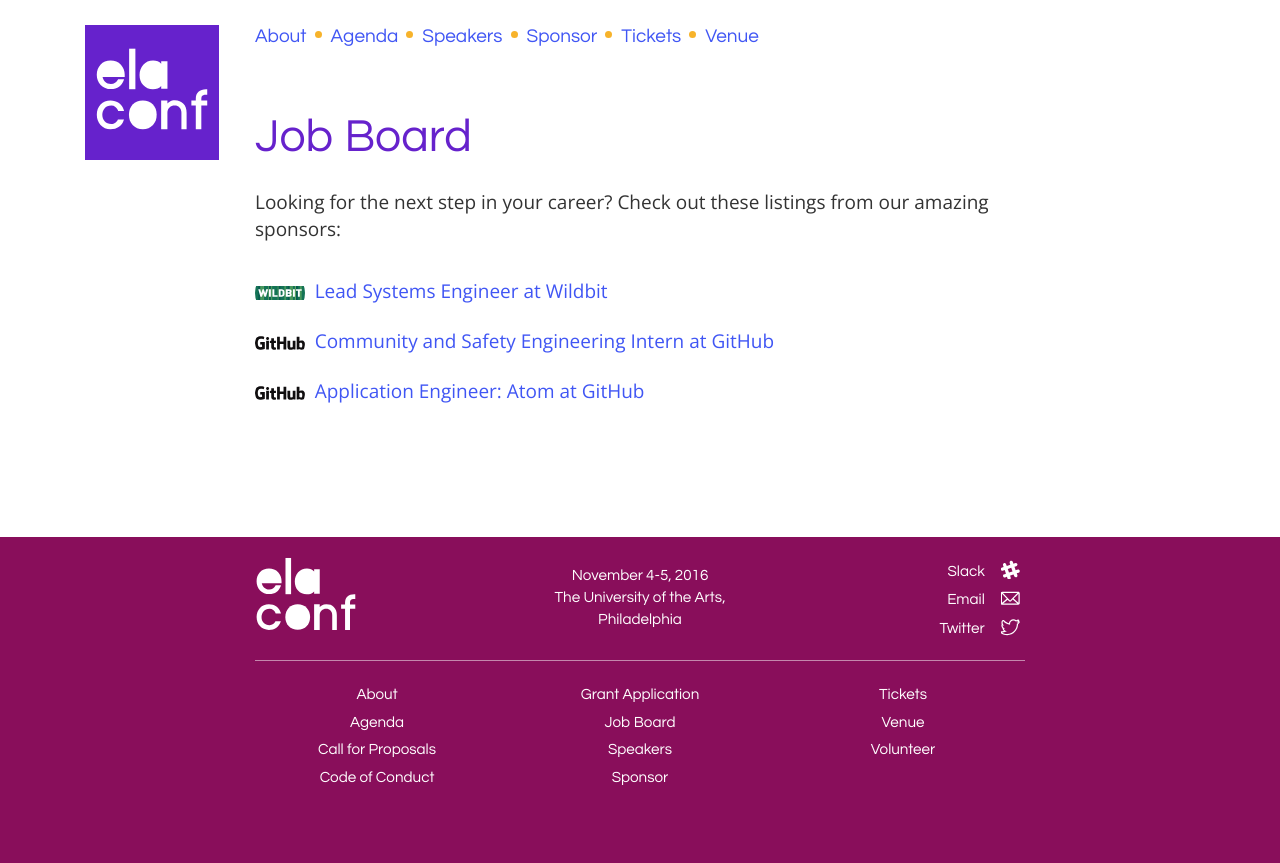
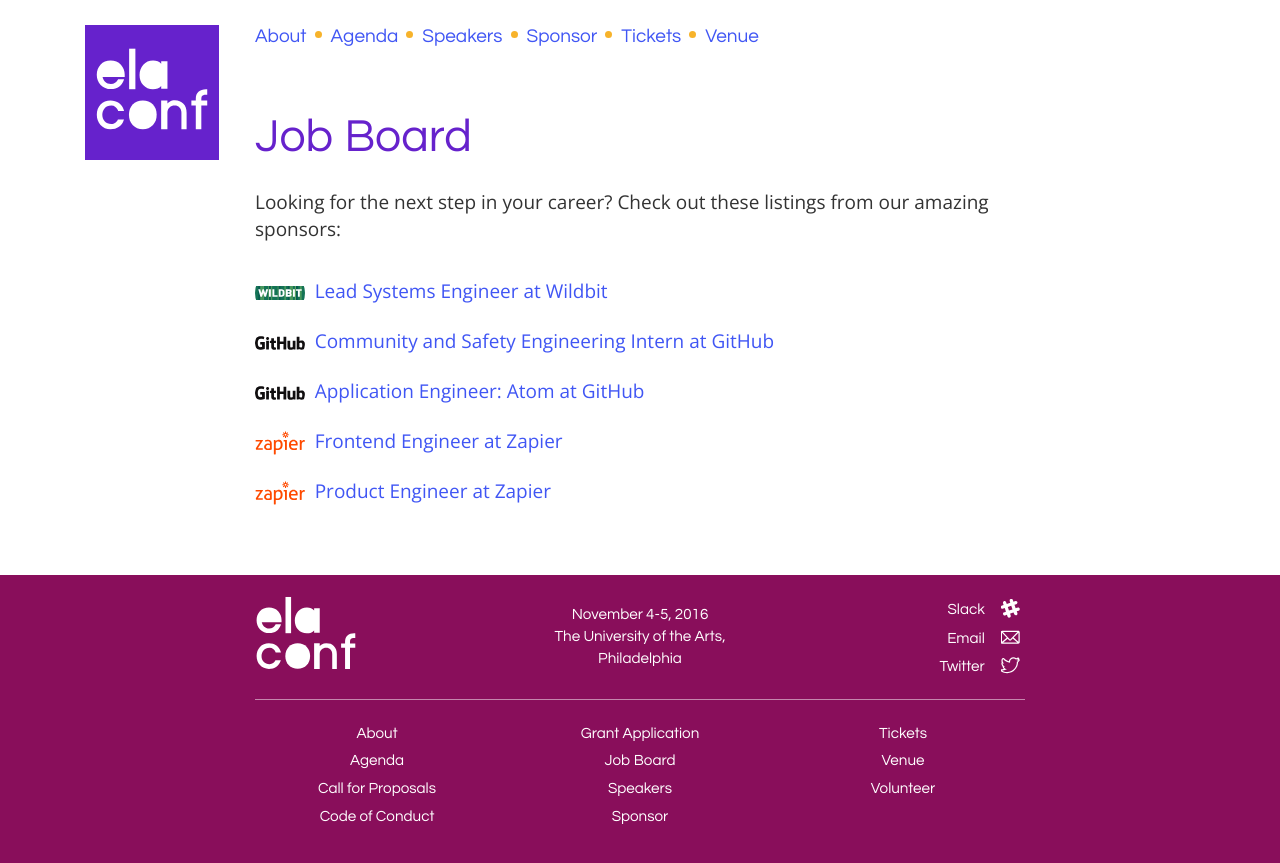
Before and after one commit to elaconf/elaconf.github.io, a Jekyll site: the page built from jobs/index.md, in a window 1280 px wide. Shown: the top 863 px of the page. Built offline with Jekyll 4.4.1, drawn with Linux system fonts in a browser that asks for light colours.

Commit message:
adds zapier jobs per #62

```diff
--- a/jobs/index.md
+++ b/jobs/index.md
@@ -15,6 +15,14 @@ jobs:
   company: GitHub
   link: https://jobs.lever.co/github/baaa9a2c-c249-4d06-b73f-e9bee1a3d147
   image: github.svg
+- position: Frontend Engineer
+  company: Zapier
+  link: https://zapier.com/jobs/frontend-engineer-fall-2016/
+  image: zapier.svg
+- position: Product Engineer
+  company: Zapier
+  link: https://zapier.com/jobs/product-engineer-fall-2016/
+  image: zapier.svg
 description: Browse open jobs from our sponsors.
 ---
 
```
